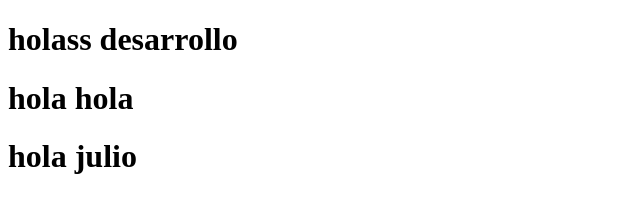
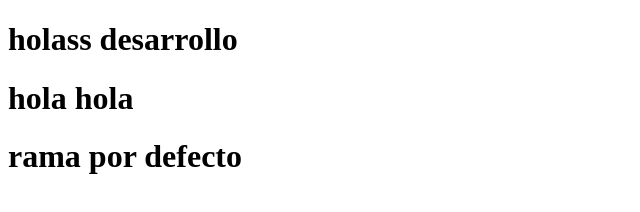
Before and after one commit to Garcob/Prueba05062023, a plain HTML site: page index.html in a window 1280 px wide. Shown: the whole page, without its empty margins (0-640 px from the left). Drawn offline with Linux system fonts and the light colour scheme.

Commit message:
rama por defecto

```diff
--- a/index.html
+++ b/index.html
@@ -8,6 +8,6 @@
 <body>
     <h1> holass desarrollo</h1>
     <h1>hola hola </h1>
-    <h1>hola julio</h1>
+    <h1>rama por defecto</h1>
 </body>
 </html>
```
